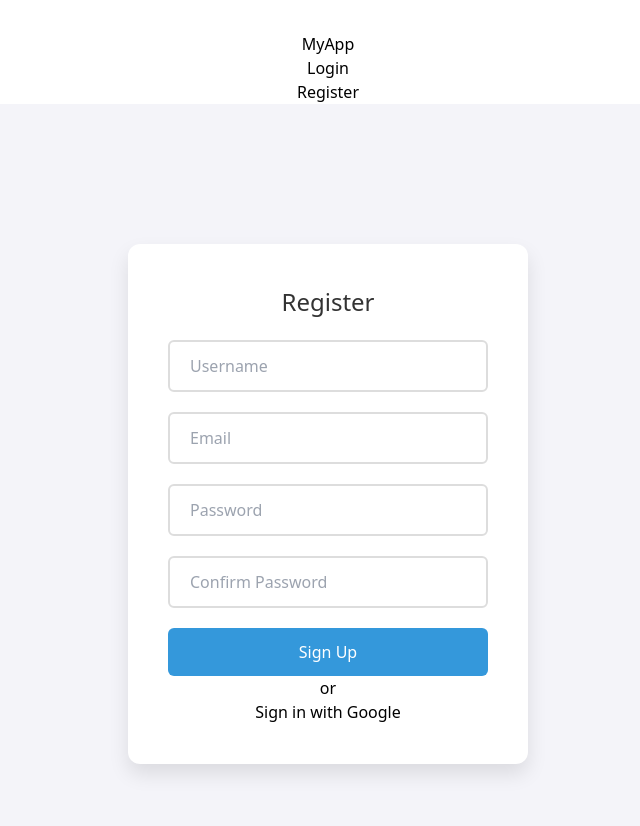
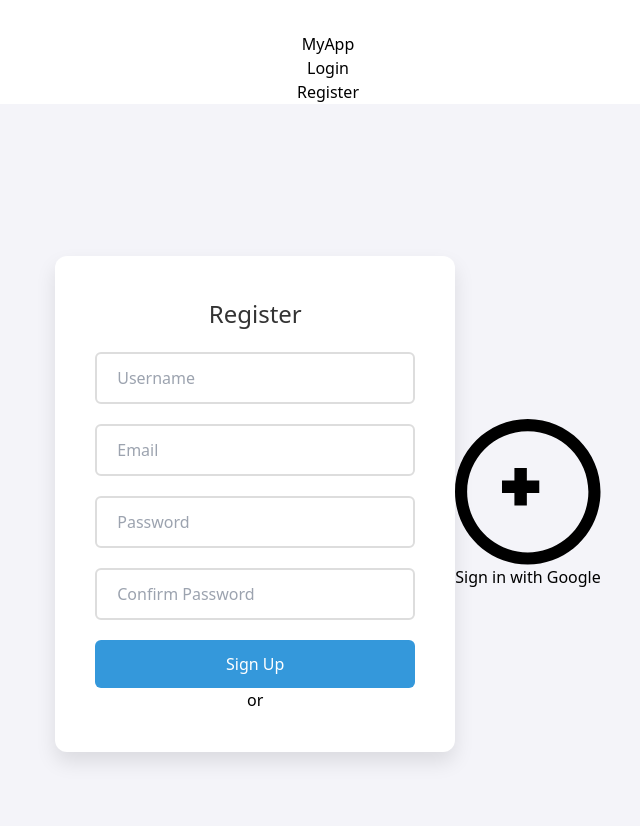
Before and after one commit to Kiragu-Maina/datingapp, a React (Vite) app: page /register in a window 1280 px wide. Shown: the top 826 px of the page, without its empty margins (312-952 px from the left). Built offline with nearby package versions, Linux system fonts and the light colour scheme.

Commit message:
register

```diff
--- a/src/authentication/Register.jsx
+++ b/src/authentication/Register.jsx
@@ -1,6 +1,5 @@
 import { useState } from 'react';
 import './Register.css'; // External CSS file for styling
-    // import { GoogleLogin } from '@react-oauth/google';
 import Modal from 'react-modal';
 
 const Register = () => {
@@ -53,7 +52,7 @@
         setModalIsOpen(false);
         window.location.href = authUrl; // Redirect the user to the Google consent page when closing the modal
     };
-    // https://expressjs-app-sso-kiragu-maina9939-mjoqa3jr.leapcell.dev/google-auth/
+
     return (
         <div className="register-container">
             <form className="register-form" onSubmit={handleSubmit}>
@@ -106,8 +105,23 @@
                 <button type="submit" className="submit-btn">Sign Up</button>
 
                 <div className="separator">or</div>
+            </form>
 
-            <button onClick={handleGoogleSignIn}>Sign in with Google</button>
+            {/* Google Sign-In Button outside the form */}
+            <button
+                type="button"
+                onClick={handleGoogleSignIn}
+                className="flex items-center justify-center w-full p-2 mt-4 text-white bg-blue-500 rounded hover:bg-blue-600 focus:outline-none"
+            >
+                <svg
+                    className="w-5 h-5 mr-2"
+                    xmlns="http://www.w3.org/2000/svg"
+                    viewBox="0 0 48 48"
+                >
+                    <path fill="currentColor" d="M23.7 20.3v-4.1h-4.1v4.1h-4.1v4.1h4.1v4.1h4.1v-4.1h4.1v-4.1H23.7zM24 0C10.74 0 0 10.74 0 24c0 13.26 10.74 24 24 24 13.26 0 24-10.74 24-24S37.26 0 24 0zm0 44c-11.05 0-20-8.95-20-20S12.95 4 24 4s20 8.95 20 20-8.95 20-20 20z" />
+                </svg>
+                Sign in with Google
+            </button>
 
             {/* Modal for displaying the authorization URL */}
             <Modal
@@ -120,7 +134,6 @@
                 <button onClick={handleModalClose}>Proceed to Google Sign-In</button>
                 <button onClick={() => setModalIsOpen(false)}>Cancel</button>
             </Modal>
-        </form>
 
             {isLoading && (
                 <div className="loading-spinner">
```
Lines whose indentation alone changed are shown as unchanged.
